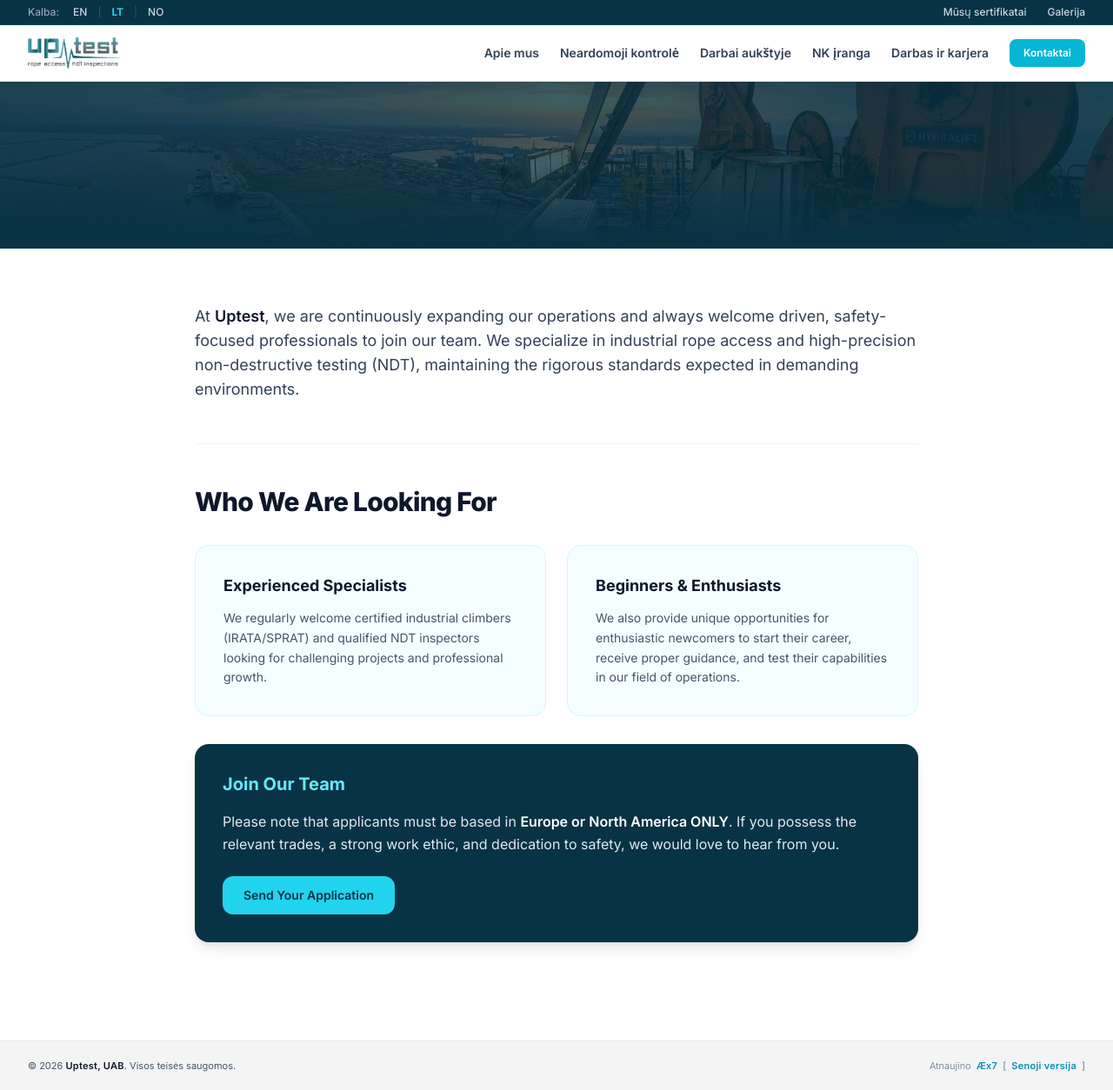
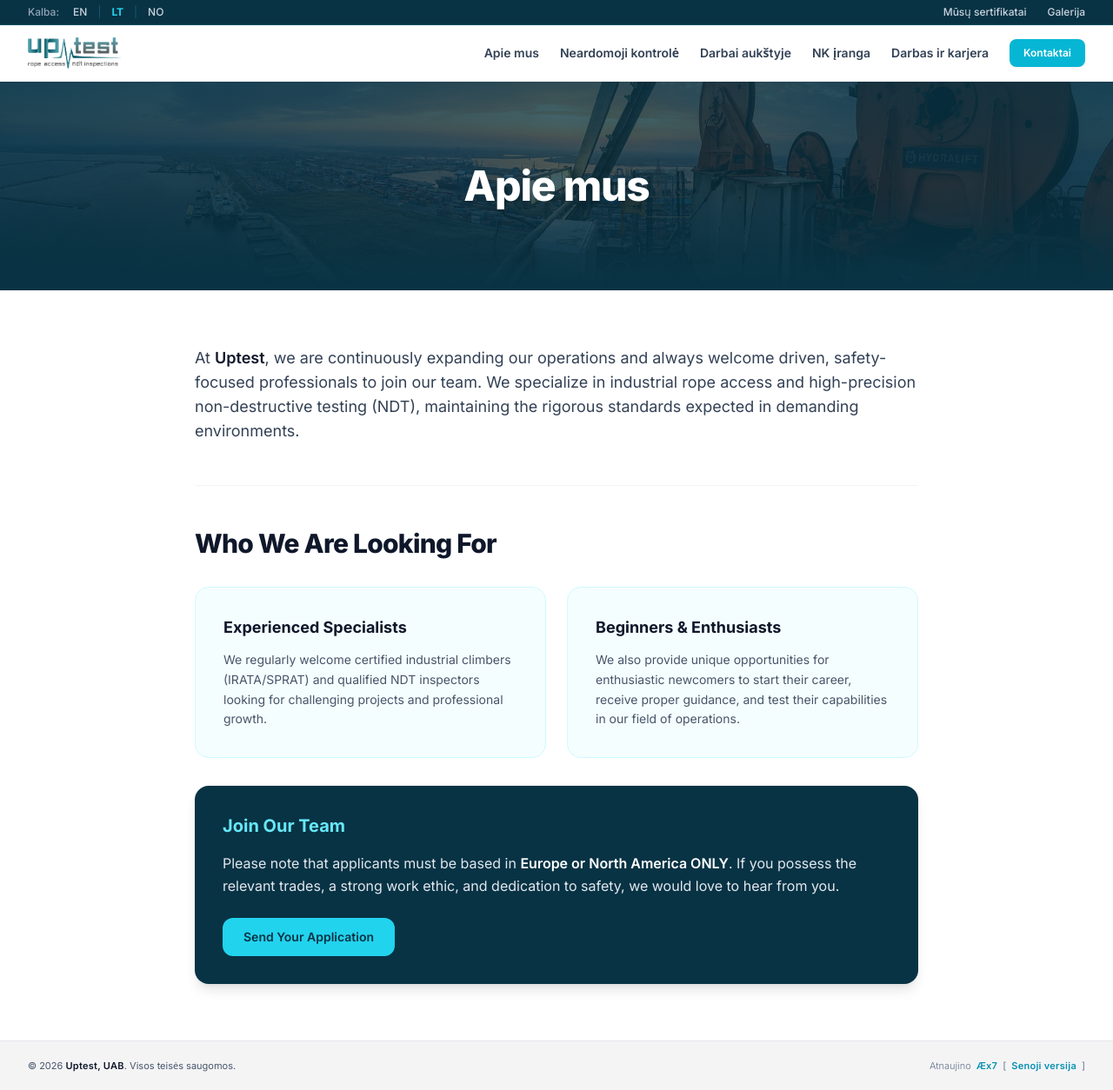
Before and after one commit to mruslys/uptest.no, a Jekyll site: the page built from lt/apie-mus/index.html, in a window 1280 px wide and 1254 px high. Shown: the whole window at 87% size. Built offline with Jekyll 4.4.1, drawn with Linux system fonts in a browser that asks for light colours; nearby versions of some CDN libraries.

Commit message:
Update index.html

```diff
--- a/lt/apie-mus/index.html
+++ b/lt/apie-mus/index.html
@@ -2,6 +2,7 @@
 layout: page
 lang: lt
 current_page: about
+title: "Apie mus"
 ---
 <!-- Įvadas / Career tekstas -->
 <div class="space-y-4">
```
